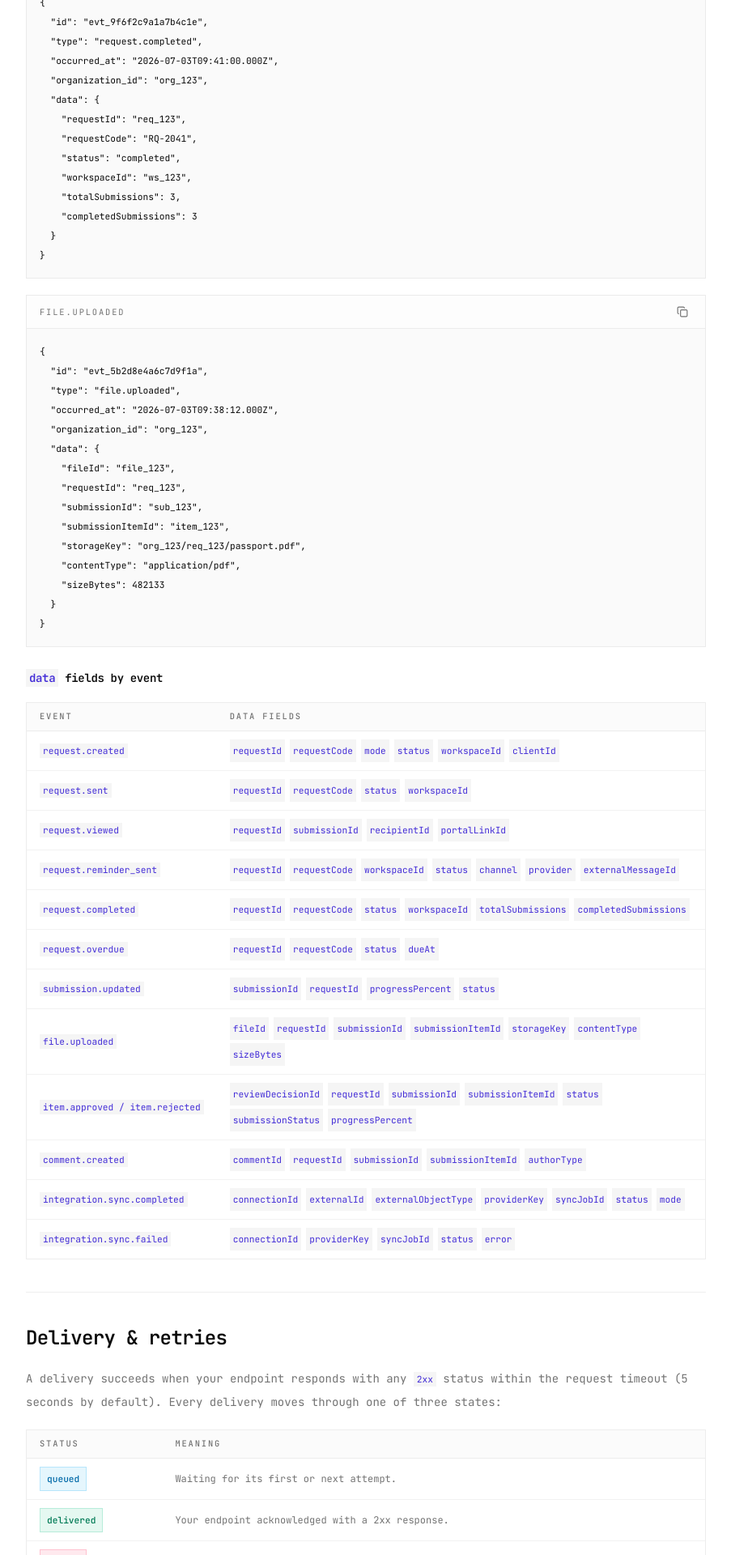
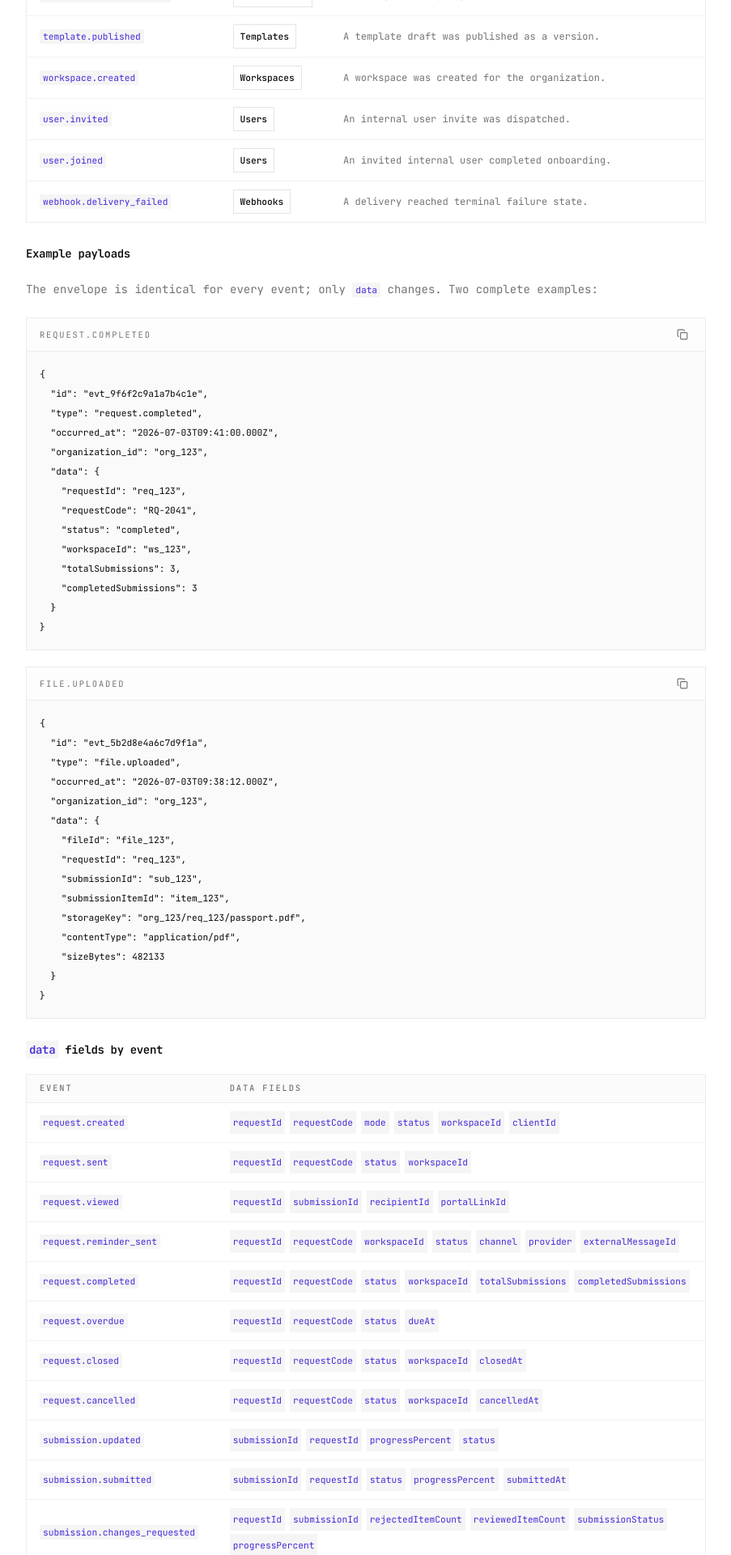
Before and after one commit to iCanbolat/swifty-doc-landing, a Next.js app: page /docs/webhooks in a window 1280 px wide. Shown: the part 6720-8640 px from the top of the page at 81% size, without its empty margins (312-1215 px from the left). Built offline with nearby package versions, Linux system fonts and the light colour scheme.

Commit message:
Webhook events scope enh

```diff
--- a/components/docs/webhooks/events.tsx
+++ b/components/docs/webhooks/events.tsx
@@ -3,14 +3,14 @@
  * Source of truth: src/common/webhooks/webhook-events.ts (names) and the
  * emitEvent() call sites in src/modules (per-event payload fields).
  */
-import { CodeBlock } from "@/components/docs/code-block"
+import { CodeBlock } from "@/components/docs/code-block";
 import {
   DocParagraph,
   DocSection,
   DocSubheading,
-} from "@/components/docs/doc-section"
-import { DocsTable, InlineCode } from "@/components/docs/docs-table"
-import { Badge } from "@/components/ui/badge"
+} from "@/components/docs/doc-section";
+import { DocsTable, InlineCode } from "@/components/docs/docs-table";
+import { Badge } from "@/components/ui/badge";
 
 const REQUEST_COMPLETED_EXAMPLE = `{
   "id": "evt_9f6f2c9a1a7b4c1e",
@@ -25,7 +25,7 @@ const REQUEST_COMPLETED_EXAMPLE = `{
     "totalSubmissions": 3,
     "completedSubmissions": 3
   }
-}`
+}`;
 
 const FILE_UPLOADED_EXAMPLE = `{
   "id": "evt_5b2d8e4a6c7d9f1a",
@@ -41,12 +41,12 @@ const FILE_UPLOADED_EXAMPLE = `{
     "contentType": "application/pdf",
     "sizeBytes": 482133
   }
-}`
+}`;
 
 const EVENT_CATALOG: Array<{
-  event: string
-  group: string
-  description: string
+  event: string;
+  group: string;
+  description: string;
 }> = [
   {
     event: "request.created",
@@ -79,9 +79,29 @@ const EVENT_CATALOG: Array<{
     description: "A request passed its due date without completion.",
   },
   {
+    event: "request.closed",
+    group: "Requests",
+    description: "A request was manually closed as a terminal state.",
+  },
+  {
+    event: "request.cancelled",
+    group: "Requests",
+    description: "A request was cancelled and marked terminal.",
+  },
+  {
     event: "submission.updated",
     group: "Submissions",
     description: "A submission's progress or status changed (incl. reopen).",
+  },
+  {
+    event: "submission.submitted",
+    group: "Submissions",
+    description: "A submission was explicitly finalized/submitted.",
+  },
+  {
+    event: "submission.changes_requested",
+    group: "Submissions",
+    description: "A review batch rejected one or more items.",
   },
   {
     event: "file.uploaded",
@@ -113,12 +133,44 @@ const EVENT_CATALOG: Array<{
     group: "Integrations",
     description: "An integration sync job failed.",
   },
-]
+  {
+    event: "template.published",
+    group: "Templates",
+    description: "A template draft was published as a version.",
+  },
+  {
+    event: "workspace.created",
+    group: "Workspaces",
+    description: "A workspace was created for the organization.",
+  },
+  {
+    event: "user.invited",
+    group: "Users",
+    description: "An internal user invite was dispatched.",
+  },
+  {
+    event: "user.joined",
+    group: "Users",
+    description: "An invited internal user completed onboarding.",
+  },
+  {
+    event: "webhook.delivery_failed",
+    group: "Webhooks",
+    description: "A delivery reached terminal failure state.",
+  },
+];
 
 const EVENT_FIELDS: Array<{ event: string; fields: string[] }> = [
   {
     event: "request.created",
-    fields: ["requestId", "requestCode", "mode", "status", "workspaceId", "clientId"],
+    fields: [
+      "requestId",
+      "requestCode",
+      "mode",
+      "status",
+      "workspaceId",
+      "clientId",
+    ],
   },
   {
     event: "request.sent",
@@ -156,8 +208,43 @@ const EVENT_FIELDS: Array<{ event: string; fields: string[] }> = [
     fields: ["requestId", "requestCode", "status", "dueAt"],
   },
   {
+    event: "request.closed",
+    fields: ["requestId", "requestCode", "status", "workspaceId", "closedAt"],
+  },
+  {
+    event: "request.cancelled",
+    fields: [
+      "requestId",
+      "requestCode",
+      "status",
+      "workspaceId",
+      "cancelledAt",
+    ],
+  },
+  {
     event: "submission.updated",
     fields: ["submissionId", "requestId", "progressPercent", "status"],
+  },
+  {
+    event: "submission.submitted",
+    fields: [
+      "submissionId",
+      "requestId",
+      "status",
+      "progressPercent",
+      "submittedAt",
+    ],
+  },
+  {
+    event: "submission.changes_requested",
+    fields: [
+      "requestId",
+      "submissionId",
+      "rejectedItemCount",
+      "reviewedItemCount",
+      "submissionStatus",
+      "progressPercent",
+    ],
   },
   {
     event: "file.uploaded",
@@ -209,16 +296,64 @@ const EVENT_FIELDS: Array<{ event: string; fields: string[] }> = [
     event: "integration.sync.failed",
     fields: ["connectionId", "providerKey", "syncJobId", "status", "error"],
   },
-]
+  {
+    event: "template.published",
+    fields: [
+      "templateId",
+      "workspaceId",
+      "status",
+      "versionId",
+      "versionNumber",
+      "fieldCount",
+      "changeSummary",
+      "schemaChecksum",
+    ],
+  },
+  {
+    event: "workspace.created",
+    fields: ["workspaceId", "code", "name", "status"],
+  },
+  {
+    event: "user.invited",
+    fields: [
+      "userId",
+      "email",
+      "fullName",
+      "status",
+      "expiresAt",
+      "invitedByUserId",
+      "membershipCount",
+    ],
+  },
+  {
+    event: "user.joined",
+    fields: ["userId", "email", "fullName", "status", "joinedAt"],
+  },
+  {
+    event: "webhook.delivery_failed",
+    fields: [
+      "deliveryId",
+      "eventId",
+      "eventType",
+      "endpointId",
+      "endpointUrl",
+      "attemptCount",
+      "maxAttempts",
+      "responseCode",
+      "error",
+      "reason",
+    ],
+  },
+];
 
 export function WebhooksEvents() {
   return (
     <DocSection id="events" title="Event catalog">
       <DocParagraph>
         Endpoints receive only the events they subscribe to. Subscribe to the
-        wildcard <InlineCode>*</InlineCode> to receive everything — that is
-        also the default when <InlineCode>subscribedEvents</InlineCode> is
-        omitted at registration.
+        wildcard <InlineCode>*</InlineCode> to receive everything — that is also
+        the default when <InlineCode>subscribedEvents</InlineCode> is omitted at
+        registration.
       </DocParagraph>
       <DocsTable
         head={["Event", "Group", "Fired when"]}
@@ -246,7 +381,10 @@ export function WebhooksEvents() {
         head={["Event", "data fields"]}
         rows={EVENT_FIELDS.map((item) => [
           <InlineCode key="event">{item.event}</InlineCode>,
-          <span key="fields" className="inline-flex flex-wrap gap-x-1.5 gap-y-1">
+          <span
+            key="fields"
+            className="inline-flex flex-wrap gap-x-1.5 gap-y-1"
+          >
             {item.fields.map((field) => (
               <InlineCode key={field}>{field}</InlineCode>
             ))}
@@ -254,5 +392,5 @@ export function WebhooksEvents() {
         ])}
       />
     </DocSection>
-  )
+  );
 }
```
